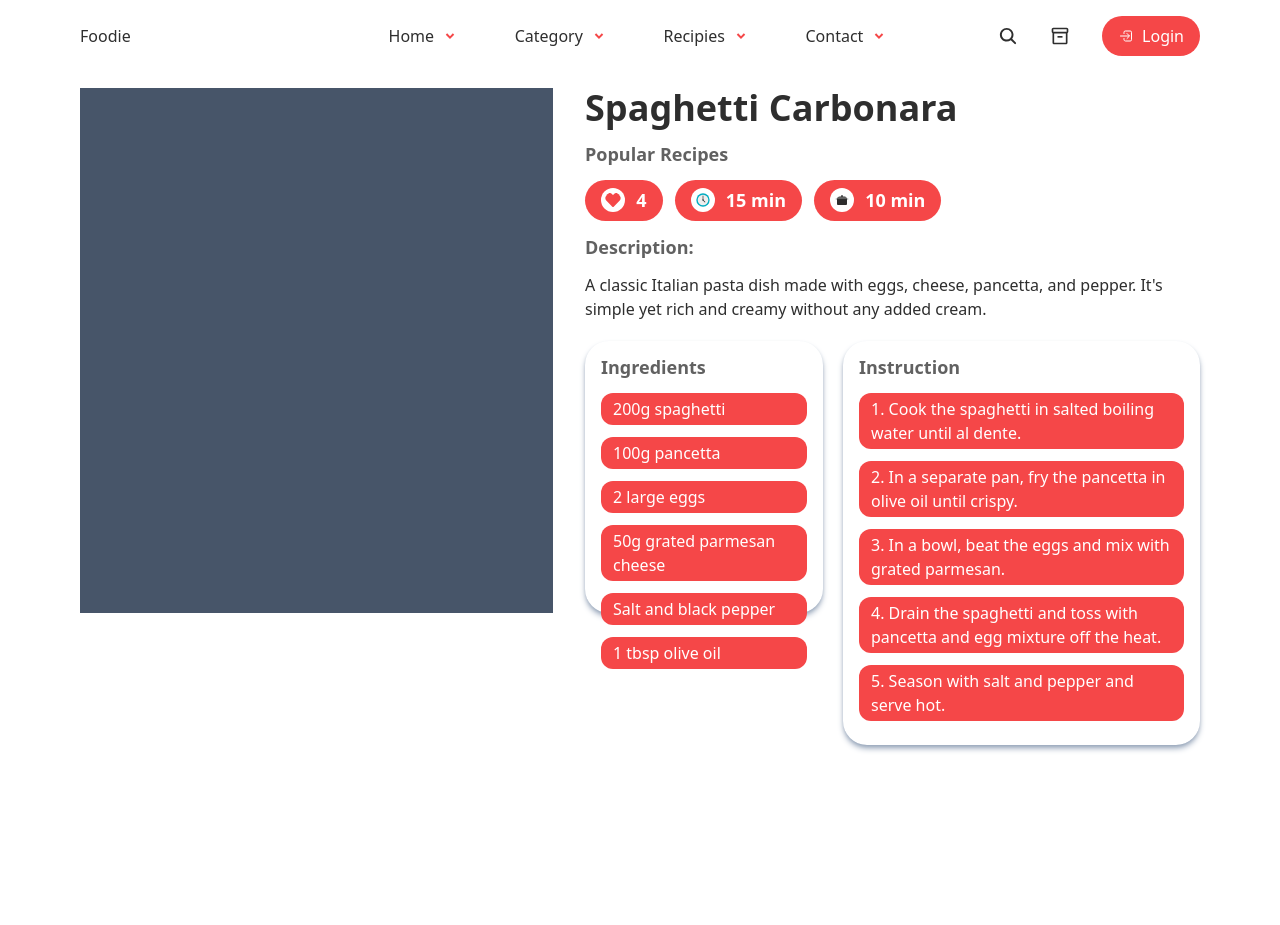
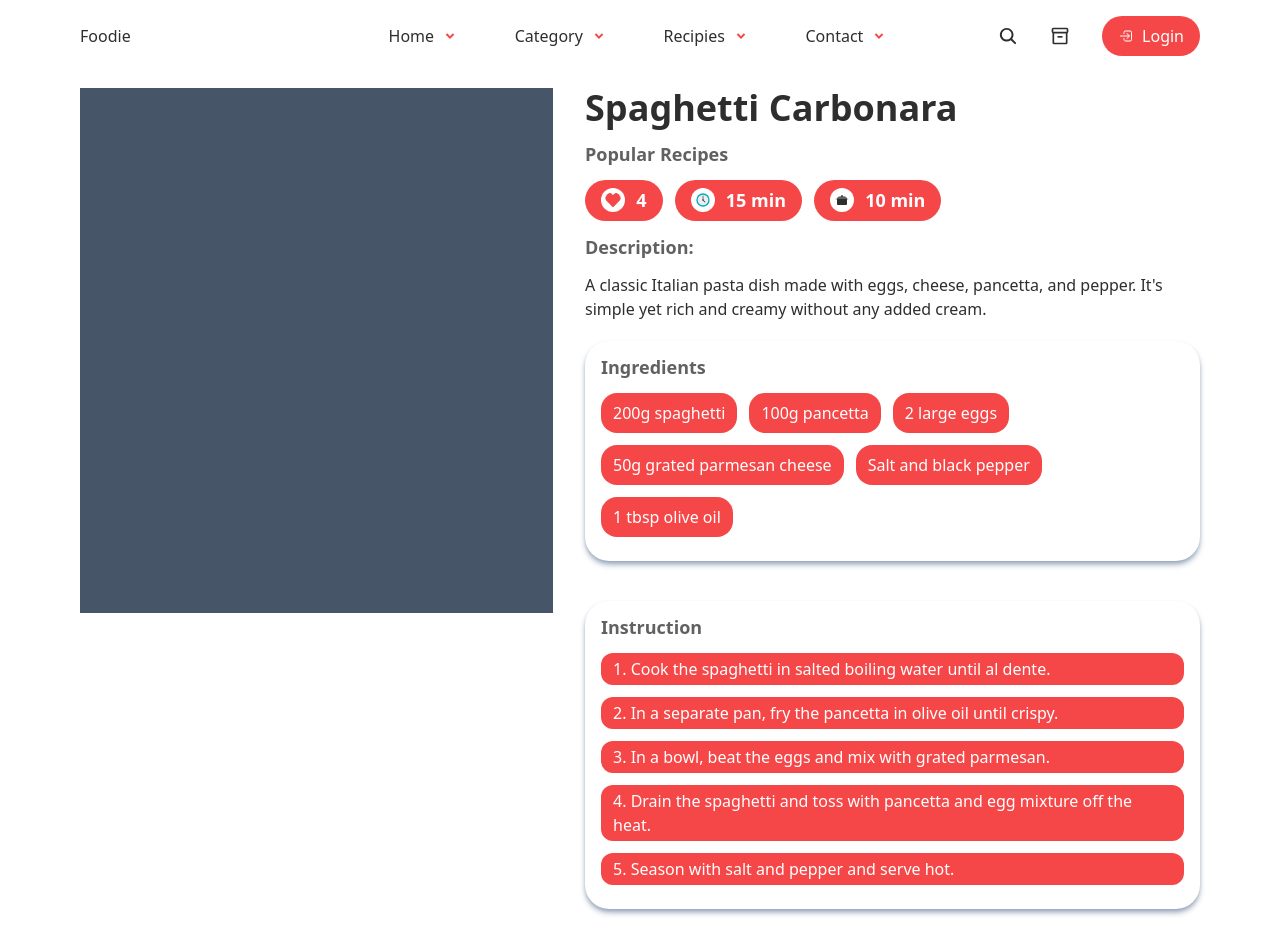
Before and after one commit to RanjitXtha/TailwindApp, a React (Create React App) app in the folder frontend/: page /recipe/1 in a window 1280 px wide. Before the commit the page ends 800 px from the top, so only its background shows below. Built offline with nearby package versions, Linux system fonts and the light colour scheme.

Commit message:
changes made

```diff
--- a/frontend/src/Pages/Recipe.jsx
+++ b/frontend/src/Pages/Recipe.jsx
@@ -40,12 +40,12 @@ const Recipe = () => {
                 {currentRecipe.description}
             </p>
 
-            <section className='grid grid-cols-[1fr_1.5fr] justify-between gap-5 mt-5 '>
-                <div className='w-full h-[17rem] px-4 pb-3 shadow-md shadow-slate-400 rounded-3xl'>
+            <section className='flex flex-col justify-between gap-10 mt-5 '>
+                <div className='px-4 pb-3 shadow-md shadow-slate-400 rounded-3xl'>
                   <h1 className='recipe-smalltitle'>Ingredients</h1>
 
                   {currentRecipe.ingredients.map((ingredient)=>(
-                    <div className='bg-customRed rounded-xl py-1 px-3 mb-3 text-white'>
+                    <div className='bg-customRed rounded-2xl py-2 px-3 mb-3 text-white inline-block mr-3'>
                     {ingredient}
                   </div>
                     ))}
@@ -54,38 +54,13 @@ const Recipe = () => {
 
                 <div className='w-full px-4 pb-3 shadow-md shadow-slate-400 rounded-3xl'>
                   <h1 className='recipe-smalltitle'>Instruction</h1>
-
                         {currentRecipe.instructions.map((instruction)=>(
                         <div className='bg-customRed rounded-xl text-white py-1 px-3 mb-3'>
                         {instruction}
                         </div>
                         ))}
-
                 </div>
             </section>
-
-            {
-              /*
-
-
-            <h1 className='recipe-smalltitle'>Ingredients:</h1>
-            <div>
-                {currentRecipe.ingredients.map((ingredient)=>(
-                    <li>{ingredient}</li>
-                ))}
-            </div>
-
-            <h1 className='recipe-smalltitle'>Instructions:</h1>
-            <div>
-                {currentRecipe.instructions.map((instruction)=>(
-                    <li>{instruction}</li>
-                ))}
-
-            </div>
-
-
-              */
-            }
 
         </div>
 
```
Lines whose indentation alone changed are shown as unchanged.
